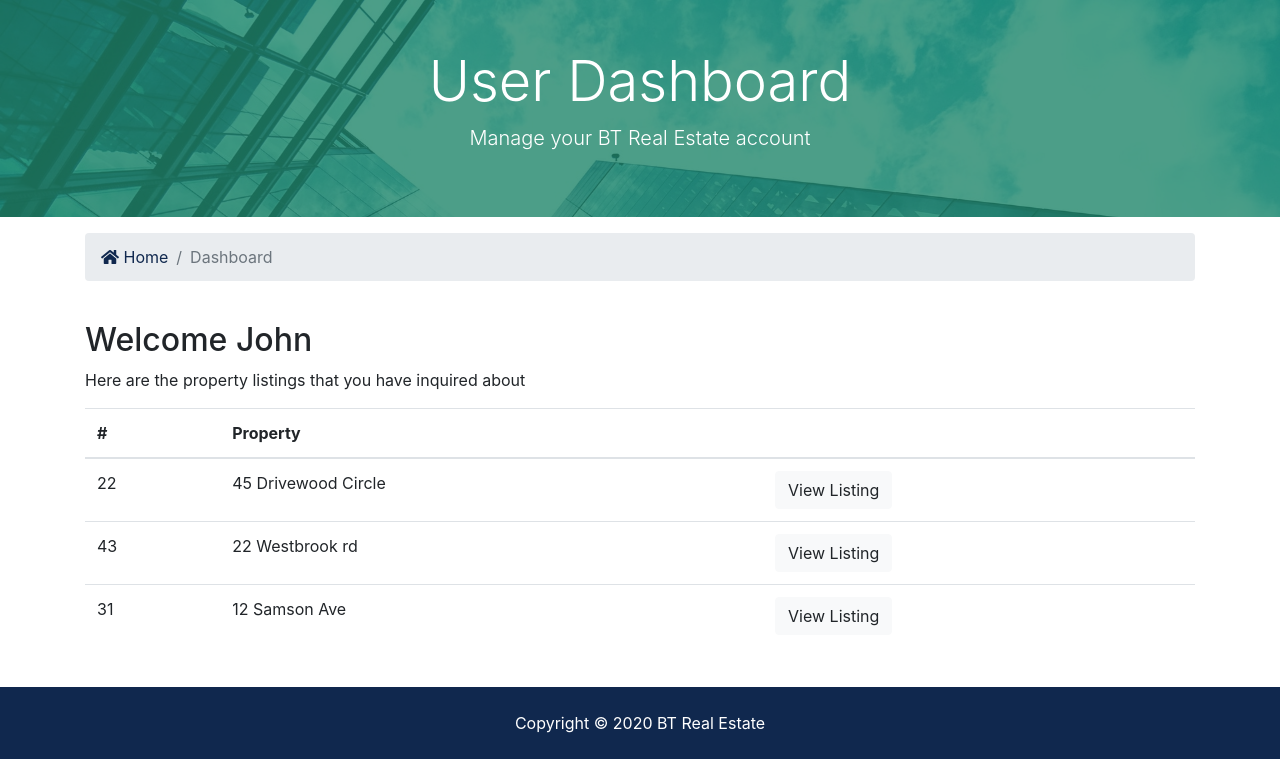
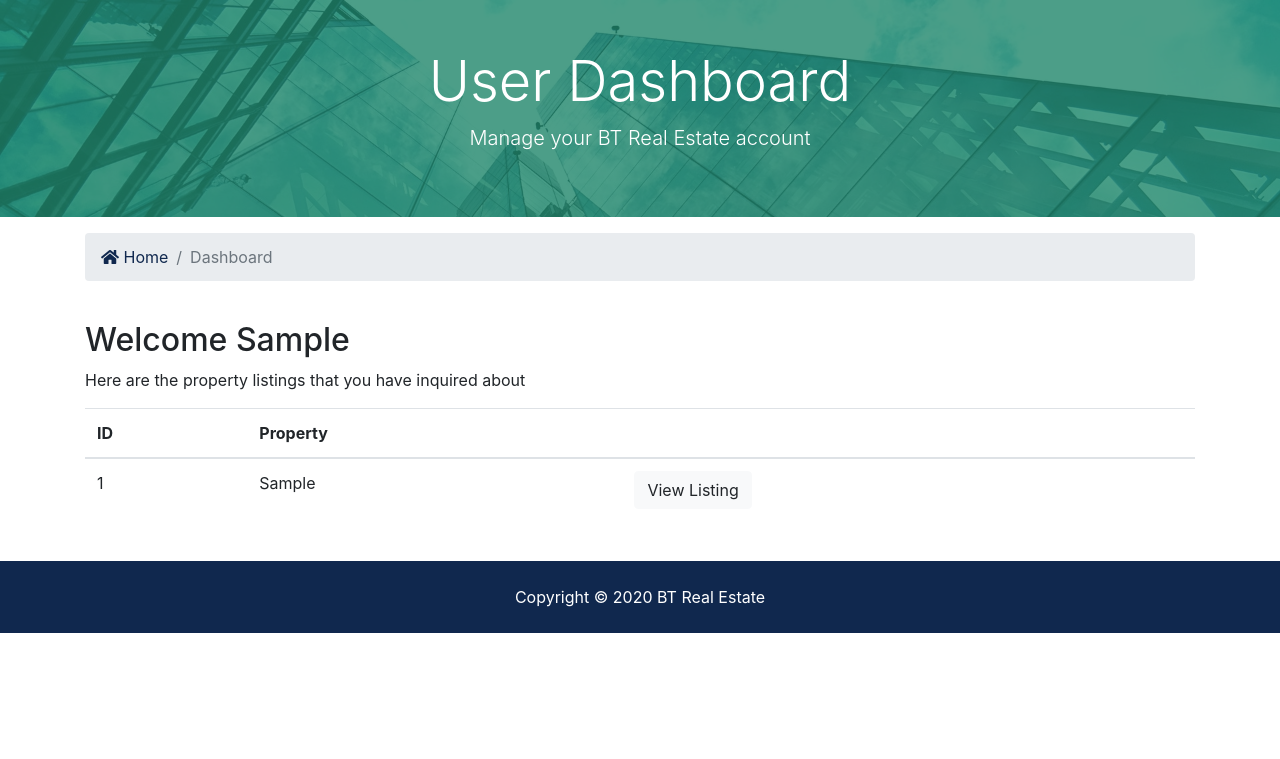
Before and after one commit to fenqa/btre_project, a Django app: page /accounts/dashboard in a window 1280 px wide. Shown: the part 128-887 px from the top of the page. After the commit the page ends 761 px from the top, so only its background shows below. Run offline with Django 3.2, Linux system fonts and the light colour scheme; a user stored in the database is signed in; tables that the repository leaves empty hold one stand-in row (values such as "Sample post"); some libraries are stand-ins or nearby versions.

Commit message:
Dashboard functionality

```diff
--- a/accounts/views.py
+++ b/accounts/views.py
@@ -1,6 +1,7 @@
 from django.shortcuts import render, redirect
 from django.contrib import messages, auth
 from django.contrib.auth.models import User
+from contacts.models import Contact
 
 
 def register(request):
@@ -69,4 +70,10 @@
 
 
 def dashboard(request):
-    return render(request, 'accounts/dashboard.html')
+    user_contacts = Contact.objects.order_by(
+        '-contact_date').filter(user_id=request.user.id)
+
+    context = {
+        'contacts': user_contacts
+    }
+    return render(request, 'accounts/dashboard.html', context)
--- a/templates/accounts/dashboard.html
+++ b/templates/accounts/dashboard.html
@@ -35,40 +35,36 @@
   <div class="container">
     <div class="row">
       <div class="col-md-12">
-        <h2>Welcome John</h2>
+        <h2>Welcome {{ user.first_name }}</h2>
+        {% if contacts %}
         <p>Here are the property listings that you have inquired about</p>
         <table class="table">
           <thead>
             <tr>
-              <th scope="col">#</th>
+              <th scope="col">ID</th>
               <th scope="col">Property</th>
               <th></th>
             </tr>
           </thead>
           <tbody>
+            {% for contact in contacts %}
             <tr>
-              <td>22</td>
-              <td>45 Drivewood Circle</td>
+              <td>{{contact.id}}</td>
+              <td>{{contact.listing}}</td>
               <td>
-                <a class="btn btn-light" href="#">View Listing</a>
+                <a
+                  class="btn btn-light"
+                  href="{% url 'listing' contact.listing_id %}"
+                  >View Listing</a
+                >
               </td>
             </tr>
-            <tr>
-              <td>43</td>
-              <td>22 Westbrook rd</td>
-              <td>
-                <a class="btn btn-light" href="#">View Listing</a>
-              </td>
-            </tr>
-            <tr>
-              <td>31</td>
-              <td>12 Samson Ave</td>
-              <td>
-                <a class="btn btn-light" href="#">View Listing</a>
-              </td>
-            </tr>
+            {% endfor %}
           </tbody>
         </table>
+        {% else %}
+        <p>You have not made any inquires</p>
+        {% endif %}
       </div>
     </div>
   </div>
```
